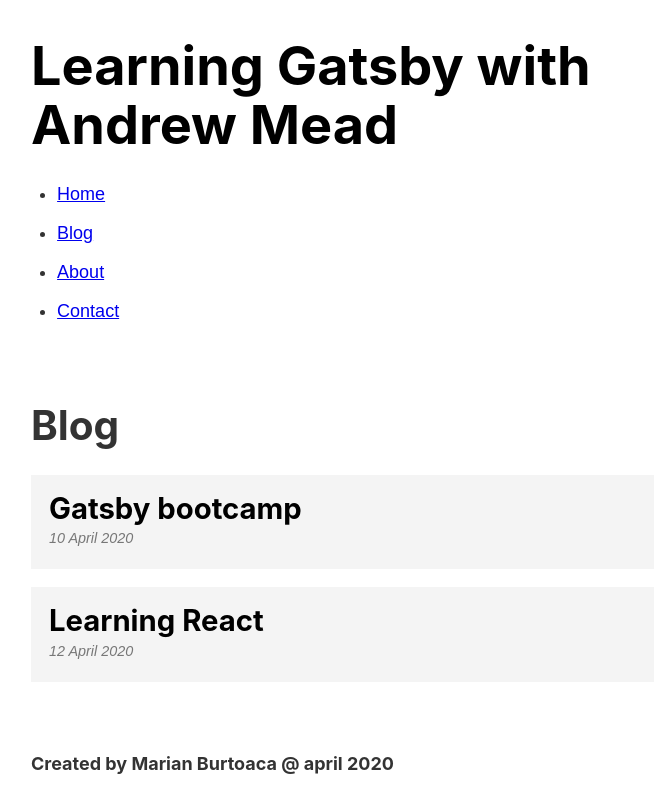
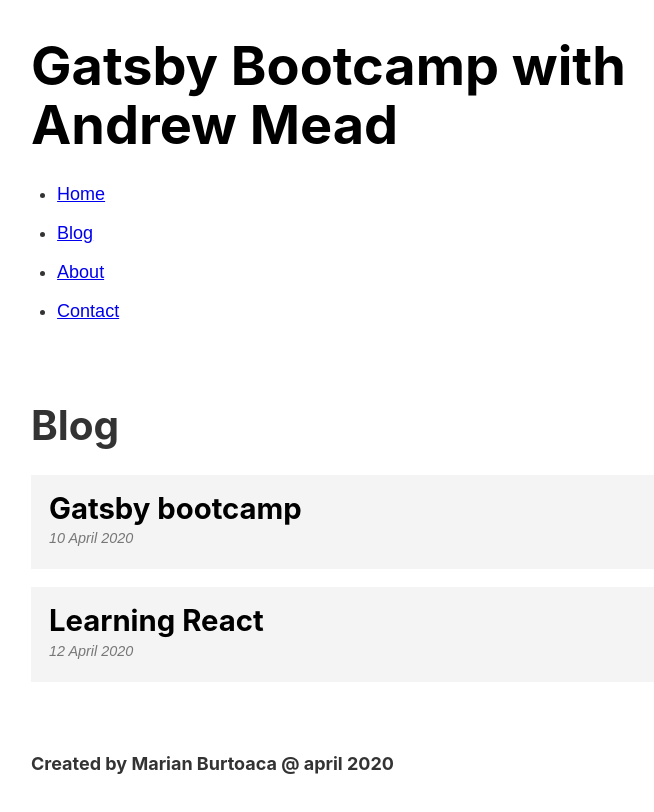
Before and after one commit to MarianBrinza/gatsby_blog_andrew_mead, a Gatsby site: page /blog in a window 1280 px wide. Shown: the whole page, without its empty margins (252-906 px from the left). Built offline with nearby package versions, Linux system fonts and the light colour scheme; Gatsby itself is replaced by a stand-in of ours.

Commit message:
remove graphql query from file and use hooks instead

```diff
--- a/gatsby-config.js
+++ b/gatsby-config.js
@@ -9,7 +9,7 @@
 
 module.exports = {
   siteMetadata: {
-    title: 'Learning Gatsby with Andrew Mead',
+    title: 'Gatsby Bootcamp with Andrew Mead',
     author: 'Marian Burtoaca'
   },
   plugins: [
--- a/src/components/footer/footer.js
+++ b/src/components/footer/footer.js
@@ -1,24 +1,13 @@
 import React from 'react';
-import { graphql, useStaticQuery } from 'gatsby';
 import footerStyles from './footer.module.scss';
+import GetSiteMetadata from '../../hooks/GetSiteMetadata';
 
 const Footer = () => {
-
-  const data = useStaticQuery(graphql`
-      query{
-          site{
-              siteMetadata{
-                  author
-              }
-          }
-      }
-  `);
-
-  const author = data.site.siteMetadata.author;
+  const siteMetadata = GetSiteMetadata();
 
   return (
     <div className={footerStyles.footer}>
-      <h4>Created by {author} @ april 2020</h4>
+      <h4>Created by {siteMetadata.author} @ april 2020</h4>
     </div>
   );
 };
--- a/src/components/head/head.js
+++ b/src/components/head/head.js
@@ -1,21 +1,12 @@
 import React from 'react';
 import { Helmet } from 'react-helmet';
-import { graphql, useStaticQuery } from 'gatsby';
-
+import GetSiteMetadata from '../../hooks/GetSiteMetadata';
 const Head = ({ title }) => {
 
-  const data = useStaticQuery(graphql`
-      query{
-          site{
-              siteMetadata{
-                  title
-              }
-          }
-      }
-  `);
+  const siteMetadata = GetSiteMetadata();
 
   return <Helmet
-    title={`${title} | ${data.site.siteMetadata.title}`}
+    title={`${title} | ${siteMetadata.title}`}
   />;
 };
 
--- a/src/components/header/header.js
+++ b/src/components/header/header.js
@@ -1,25 +1,16 @@
 import React from 'react';
-import { graphql, Link, useStaticQuery } from 'gatsby';
+import { Link } from 'gatsby';
 import headerStyles from './header.module.scss';
+import GetSiteMetadata from '../../hooks/GetSiteMetadata';
 
 const Header = () => {
 
-  const data = useStaticQuery(graphql`
-    query{
-        site{
-          siteMetadata{
-            title,
-            author
-          }
-        }
-    }`,
-  );
-  const siteMetadata = data.site.siteMetadata;
+  const siteMetadata = GetSiteMetadata();
 
   return (
     <header className={headerStyles.header}>
-      <h1>
-        <Link className={headerStyles.title} to='/'>{siteMetadata.title}</Link></h1>
+      <h3>
+        <Link className={headerStyles.title} to='/'>{siteMetadata.title}</Link></h3>
       <nav>
         <ul className={headerStyles.navList}>
           <li><Link className={headerStyles.navItem} activeClassName={headerStyles.navItemActive} to='/'>Home</Link>
--- a/src/pages/blog.js
+++ b/src/pages/blog.js
@@ -1,29 +1,14 @@
 import React from 'react';
 import Layout from '../components/layout/layout';
-import { graphql, Link, useStaticQuery } from 'gatsby';
+import { Link } from 'gatsby';
 import blogStyles from './blog.module.scss';
 import Head from '../components/head/head';
+import GetPostsArray from '../hooks/GetPostsArray';
 
 const BlogPage = () => {
 
-  const data = useStaticQuery(graphql`
-      query{
-          allMarkdownRemark{
-              edges{
-                  node{
-                      frontmatter{
-                          title
-                          date
-                      },
-                      fields{
-                          slug
-                      }
-                  }
-              }
-          }
-      }`);
-
-  const edges = data.allMarkdownRemark.edges;
+  const edges = GetPostsArray();
+  console.log('edges: ', edges);
 
   return (
     <Layout>
```
